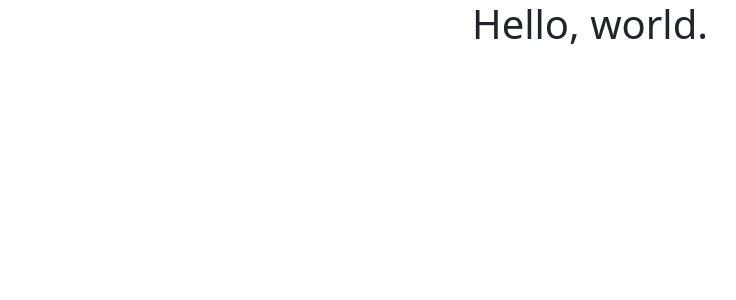
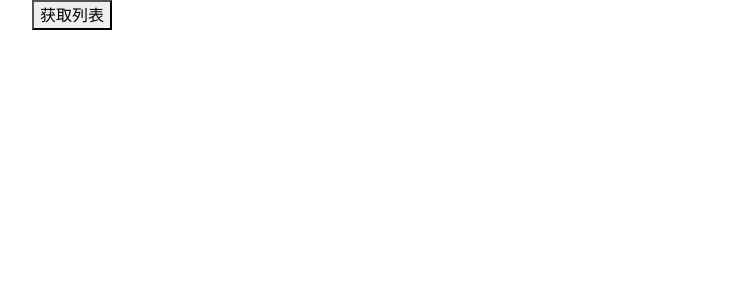
Before and after one commit to think2011/react-practice, a React app: page / in a window 1280 px wide. Shown: the top 300 px of the page, without its empty margins (50-786 px from the left). Built offline with nearby package versions, Linux system fonts and the light colour scheme.

Commit message:
Initialize Ajax-example

```diff
--- a/src/App.js
+++ b/src/App.js
@@ -3,10 +3,57 @@ import './index.css';
 import React, { Component } from 'react';
 
 class App extends Component {
+    constructor (props) {
+        super(props);
+
+        this.state = {
+            loading: null,
+            err    : null,
+            data   : null
+        };
+    }
+
+    handleLoad () {
+        let that = this;
+
+        that.setState({loading: true});
+
+        $.ajax({
+            url     : 'http://api.douban.com/v2/movie/top250',
+            dataType: 'jsonp'
+        }).then(function (rst) {
+            that.setState({
+                loading: false,
+                data   : rst
+            });
+        })
+    }
+
     render () {
-        return (
-            <h1 className="text-center">Hello, world.</h1>
-        );
+        let state = this.state;
+
+        if (state.err) {
+            return <span>出错了,请重试..</span>;
+        }
+
+        if (state.loading) {
+            return <span>正在加载中..</span>;
+        }
+
+        if (!state.loading) {
+            var list = state.data && state.data.subjects.map((v, k) => {
+                    return <div id={k} key={k}>{v.title}</div>;
+                });
+
+            return (
+                <section>
+                    <button onClick={this.handleLoad.bind(this)}>获取列表</button>
+
+                    <br/>
+                    {list}
+                </section>
+            );
+        }
     }
 }
 
```
